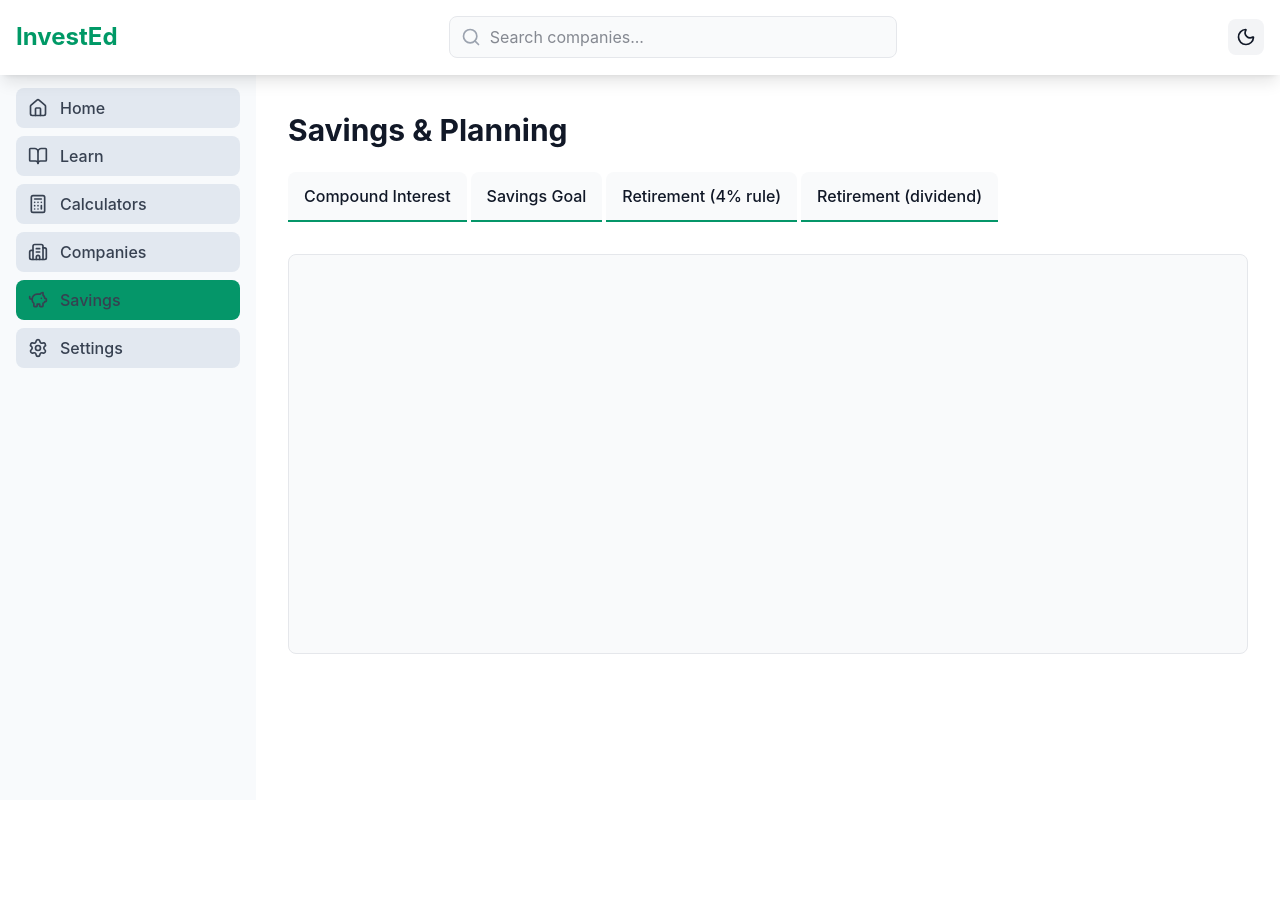
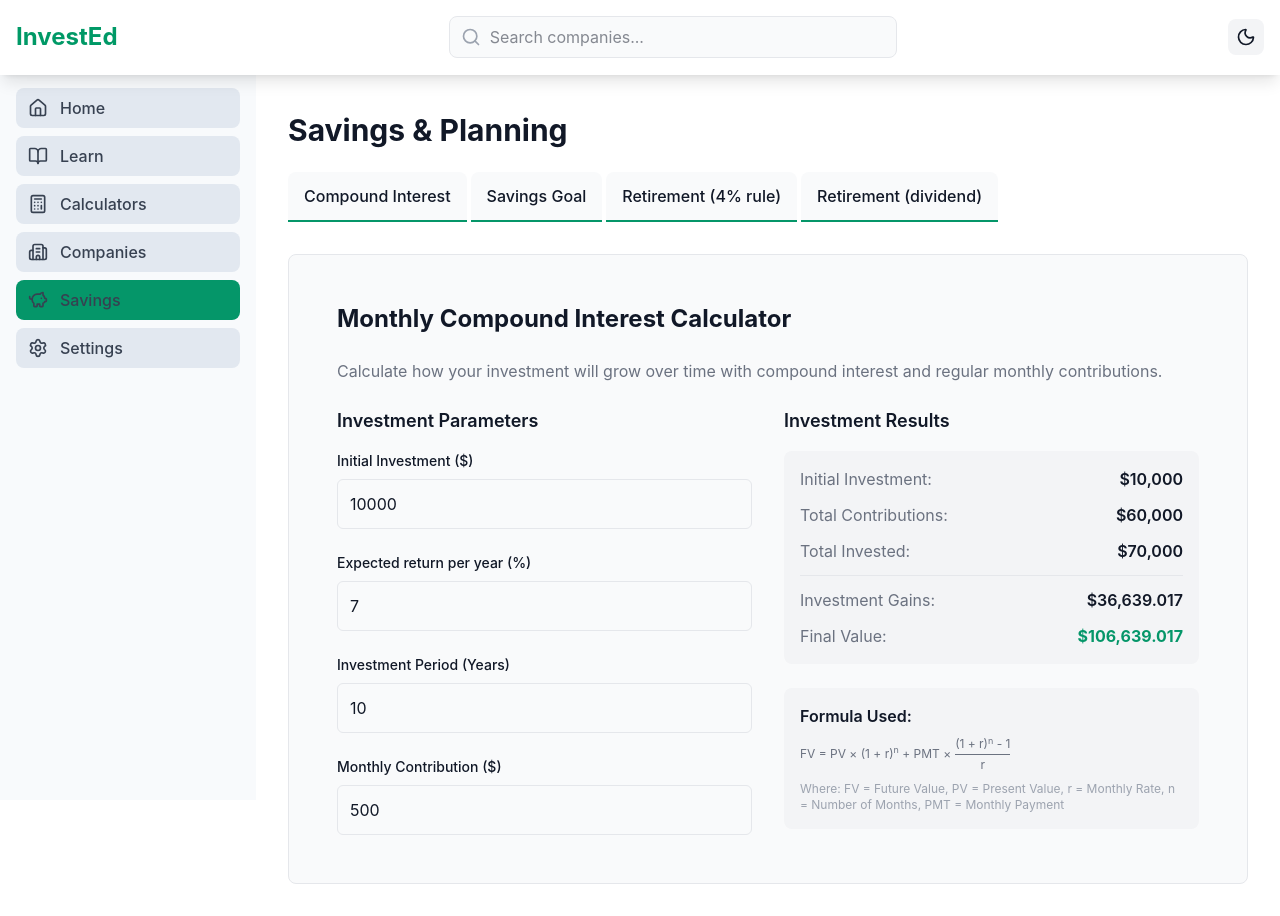
Before and after one commit to samuel-kar/invest-ed, a React (Vite) app in the folder frontend/: page /savings in a window 1280 px wide. Before the commit the page ends 880 px from the top, so only its background shows below. Built offline with nearby package versions, Linux system fonts and the light colour scheme.

Commit message:
change routing

```diff
--- a/frontend/src/routeTree.gen.ts
+++ b/frontend/src/routeTree.gen.ts
@@ -15,6 +15,7 @@ import { Route as LearnRouteImport } from './routes/learn'
 import { Route as CompaniesRouteImport } from './routes/companies'
 import { Route as CalculatorsRouteImport } from './routes/calculators'
 import { Route as IndexRouteImport } from './routes/index'
+import { Route as SavingsIndexRouteImport } from './routes/savings/index'
 import { Route as SavingsSavingsGoalRouteImport } from './routes/savings/savings-goal'
 import { Route as SavingsRetirement4percentRouteImport } from './routes/savings/retirement4percent'
 import { Route as SavingsRetirementDividendRouteImport } from './routes/savings/retirement-dividend'
@@ -50,6 +51,11 @@ const IndexRoute = IndexRouteImport.update({
   path: '/',
   getParentRoute: () => rootRouteImport,
 } as any)
+const SavingsIndexRoute = SavingsIndexRouteImport.update({
+  id: '/',
+  path: '/',
+  getParentRoute: () => SavingsRoute,
+} as any)
 const SavingsSavingsGoalRoute = SavingsSavingsGoalRouteImport.update({
   id: '/savings-goal',
   path: '/savings-goal',
@@ -84,18 +90,19 @@ export interface FileRoutesByFullPath {
   '/savings/retirement-dividend': typeof SavingsRetirementDividendRoute
   '/savings/retirement4percent': typeof SavingsRetirement4percentRoute
   '/savings/savings-goal': typeof SavingsSavingsGoalRoute
+  '/savings/': typeof SavingsIndexRoute
 }
 export interface FileRoutesByTo {
   '/': typeof IndexRoute
   '/calculators': typeof CalculatorsRoute
   '/companies': typeof CompaniesRoute
   '/learn': typeof LearnRoute
-  '/savings': typeof SavingsRouteWithChildren
   '/settings': typeof SettingsRoute
   '/savings/CompoundInterest': typeof SavingsCompoundInterestRoute
   '/savings/retirement-dividend': typeof SavingsRetirementDividendRoute
   '/savings/retirement4percent': typeof SavingsRetirement4percentRoute
   '/savings/savings-goal': typeof SavingsSavingsGoalRoute
+  '/savings': typeof SavingsIndexRoute
 }
 export interface FileRoutesById {
   __root__: typeof rootRouteImport
@@ -109,6 +116,7 @@ export interface FileRoutesById {
   '/savings/retirement-dividend': typeof SavingsRetirementDividendRoute
   '/savings/retirement4percent': typeof SavingsRetirement4percentRoute
   '/savings/savings-goal': typeof SavingsSavingsGoalRoute
+  '/savings/': typeof SavingsIndexRoute
 }
 export interface FileRouteTypes {
   fileRoutesByFullPath: FileRoutesByFullPath
@@ -123,18 +131,19 @@ export interface FileRouteTypes {
     | '/savings/retirement-dividend'
     | '/savings/retirement4percent'
     | '/savings/savings-goal'
+    | '/savings/'
   fileRoutesByTo: FileRoutesByTo
   to:
     | '/'
     | '/calculators'
     | '/companies'
     | '/learn'
-    | '/savings'
     | '/settings'
     | '/savings/CompoundInterest'
     | '/savings/retirement-dividend'
     | '/savings/retirement4percent'
     | '/savings/savings-goal'
+    | '/savings'
   id:
     | '__root__'
     | '/'
@@ -147,6 +156,7 @@ export interface FileRouteTypes {
     | '/savings/retirement-dividend'
     | '/savings/retirement4percent'
     | '/savings/savings-goal'
+    | '/savings/'
   fileRoutesById: FileRoutesById
 }
 export interface RootRouteChildren {
@@ -202,6 +212,13 @@ declare module '@tanstack/react-router' {
       preLoaderRoute: typeof IndexRouteImport
       parentRoute: typeof rootRouteImport
     }
+    '/savings/': {
+      id: '/savings/'
+      path: '/'
+      fullPath: '/savings/'
+      preLoaderRoute: typeof SavingsIndexRouteImport
+      parentRoute: typeof SavingsRoute
+    }
     '/savings/savings-goal': {
       id: '/savings/savings-goal'
       path: '/savings-goal'
@@ -238,6 +255,7 @@ interface SavingsRouteChildren {
   SavingsRetirementDividendRoute: typeof SavingsRetirementDividendRoute
   SavingsRetirement4percentRoute: typeof SavingsRetirement4percentRoute
   SavingsSavingsGoalRoute: typeof SavingsSavingsGoalRoute
+  SavingsIndexRoute: typeof SavingsIndexRoute
 }
 
 const SavingsRouteChildren: SavingsRouteChildren = {
@@ -245,6 +263,7 @@ const SavingsRouteChildren: SavingsRouteChildren = {
   SavingsRetirementDividendRoute: SavingsRetirementDividendRoute,
   SavingsRetirement4percentRoute: SavingsRetirement4percentRoute,
   SavingsSavingsGoalRoute: SavingsSavingsGoalRoute,
+  SavingsIndexRoute: SavingsIndexRoute,
 }
 
 const SavingsRouteWithChildren =
--- /dev/null
+++ b/frontend/src/routes/savings/index.tsx
@@ -0,0 +1,27 @@
+import { createFileRoute } from '@tanstack/react-router'
+import CompoundInterestContainer from '../../components/savings/compound-interest/CompoundInterestContainer'
+
+export const Route = createFileRoute('/savings/')({
+  component: CompoundInterestPage,
+})
+
+function CompoundInterestPage() {
+  return (
+    <div className="max-w-6xl mx-auto">
+      <div className="p-6">
+        <h2
+          className="text-2xl font-bold mb-6"
+          style={{ color: 'var(--text-primary)' }}
+        >
+          Monthly Compound Interest Calculator
+        </h2>
+        <p className="mb-6" style={{ color: 'var(--text-secondary)' }}>
+          Calculate how your investment will grow over time with compound
+          interest and regular monthly contributions.
+        </p>
+
+        <CompoundInterestContainer />
+      </div>
+    </div>
+  )
+}
```
